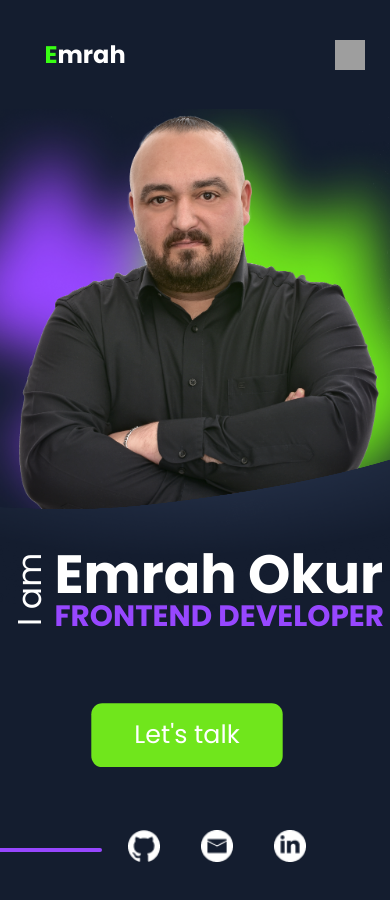
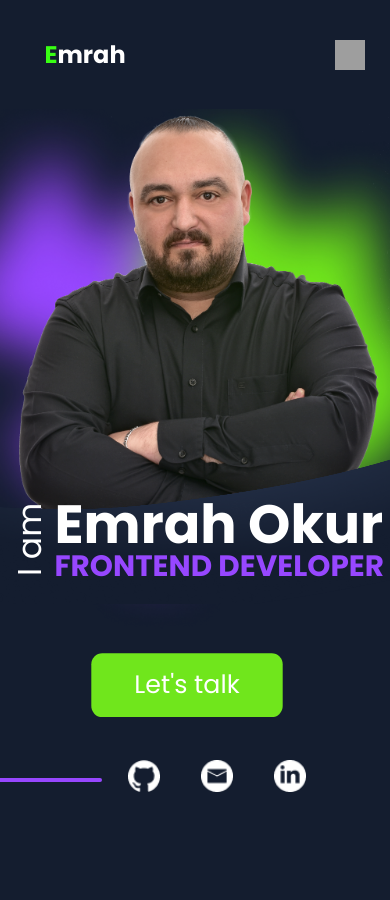
Before and after one commit to EmrahOkur/Emrah-Okur-Portfolio, an Angular app in the folder Emrah-Okur-Portfolio/: page / in a window 390 px wide. Shown: the top 900 px of the page. Built offline with nearby package versions, Linux system fonts and the light colour scheme; grey boxes are pictures that could not be loaded.

Commit message:
resposive changes

```diff
--- a/Emrah-Okur-Portfolio/src/app/hero/hero-mobile.component.scss
+++ b/Emrah-Okur-Portfolio/src/app/hero/hero-mobile.component.scss
@@ -31,7 +31,7 @@
 
     .footer-links {
         margin-left: 120px;
-        top: 75px;
+        top: 125px;
     }
 
     .text-section h1 {
@@ -45,7 +45,7 @@
     }
 
     .hero-container {
-        padding-bottom: 30px; /* Weniger Padding für mobile Ansicht */
+        padding-bottom: 80px; /* Weniger Padding für mobile Ansicht */
     }
 }
 
@@ -119,13 +119,3 @@
         padding-top: 0px; /* Weniger Padding für mobile Ansicht */
     }
 }
-
-@media (max-width: 430px){
-    .text-section{
-        top: 10px !important;
-    }
-
-    .footer-links{
-        top: -70px;
-    }
-}
--- a/Emrah-Okur-Portfolio/src/app/hero/hero.component.scss
+++ b/Emrah-Okur-Portfolio/src/app/hero/hero.component.scss
@@ -5,7 +5,7 @@
     display: flex;
     justify-content: center;
     overflow: hidden;
-    padding-bottom: 120px;
+    padding-bottom: 180px;
 }
 
 .hero-content {
```
